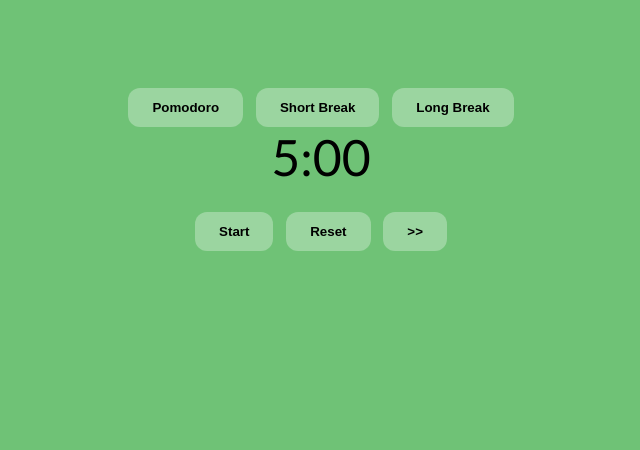
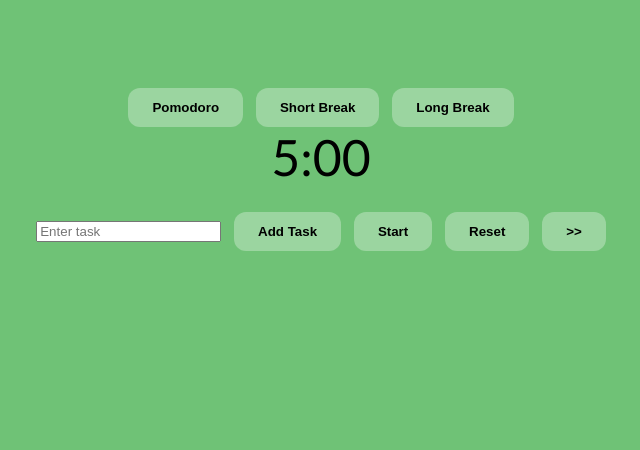
Before and after one commit to lethan-hub/pomodoroTechniqueTimer, a Flask app: page / in a window 1280 px wide. Shown: the part 326-776 px from the top of the page, without its empty margins (319-959 px from the left). Run offline with Flask 3, Linux system fonts and the light colour scheme.

Commit message:
Database
- created a database and a task input and button to add tasks
- currently, I don't think that the button and it works, but I am going to try to finish it

```diff
--- a/app.py
+++ b/app.py
@@ -48,6 +48,21 @@ def jump_to_phase(phase_name):
         # This part handles it if you send a name that isn't in the list
         return "Phase not found", 404
 
+def task_setup():
+    db = sqlite3.connect('productivity.db')
+    cur = db.cursor()
+
+    cur.execute('''
+        CREATE TABLE IF NOT EXISTS inventory(
+            id INTEGER PRIMARY KEY AUTOINCREMENT,
+            title TEXT NOT NULL
+                )
+        ''')
+    db.commit()
+    db.close()
+
+task_setup()
+
 @app.route('/api/add_item',methods=['POST'])
 def add_tasks():
     # Grab the data from the frontend
@@ -59,12 +74,22 @@ def add_tasks():
     cur = db.cursor()
 
     # Here we use INSERT INFO to ensure to save it and we just ? to protect from hacker using SQL Injection
-    cur.execute("INSERT INFO tasks(title) VALUES (?)",(item, "Unknown"))
+    cur.execute("INSERT INFO tasks(title) VALUES (?)",(item))
 
     db.commit()
     db.close()
     return "Item Saved."
 
+@app.route('/api/get_task')
+def show_tasks():
+    db = sqlite3.connect('productivity.db')
+    cur = db.cursor()
+
+    cur.execute("SELECT * FROM tasks")
+    all_rows = cur.fetchall()
+
+    db.close()
+    return {f"Items": all_rows}
 
 
 
--- a/templates/index.html
+++ b/templates/index.html
@@ -60,7 +60,8 @@
 
 
 
-
+<input type="text" id="task-input" placeholder="Enter task">
+<button id="add-task-btn">Add Task</button>
 <button id="start-btn">Start</button>
 <button id="reset-btn">Reset</button>
 <button onclick="fastForward()"> >> </button>
```
Also changed, not shown: productivity.db (added).
